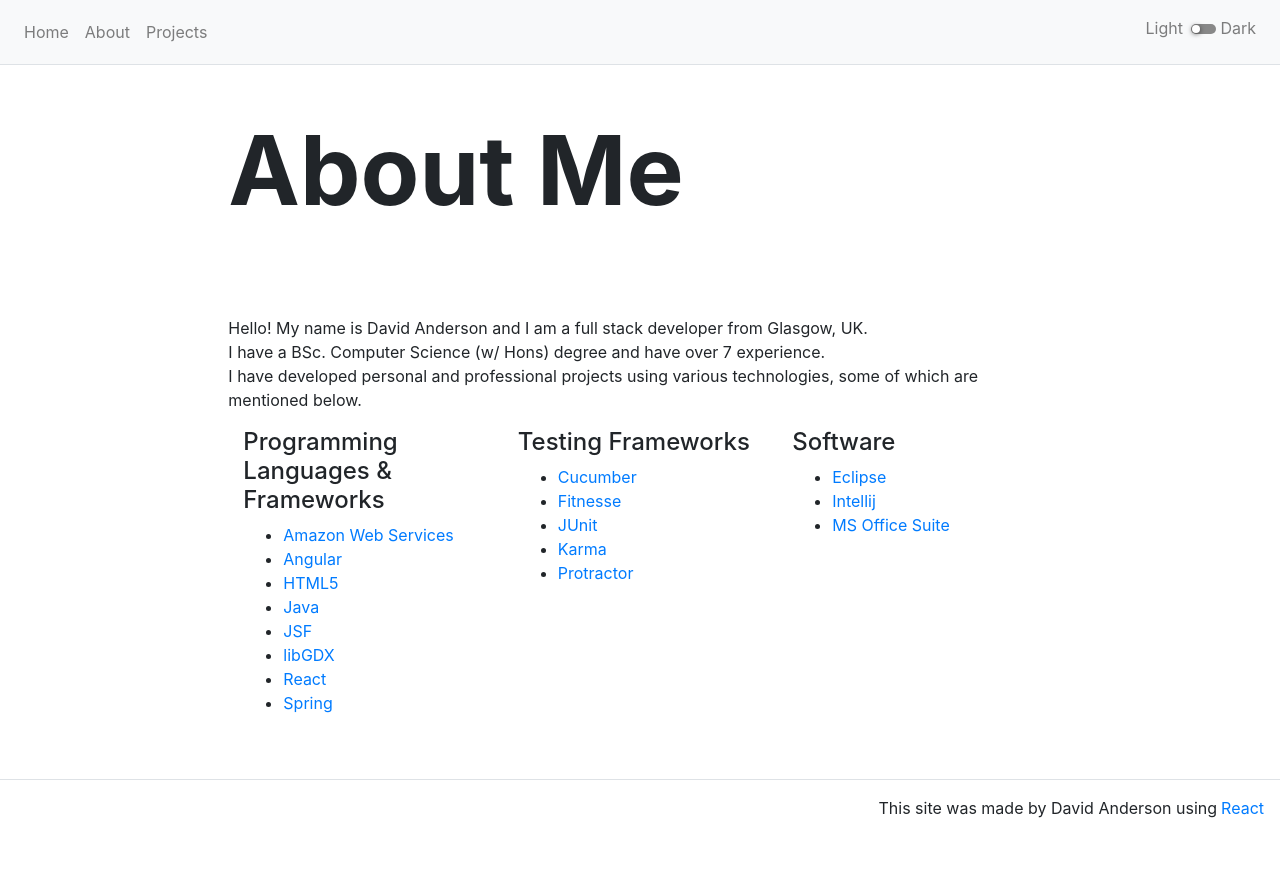
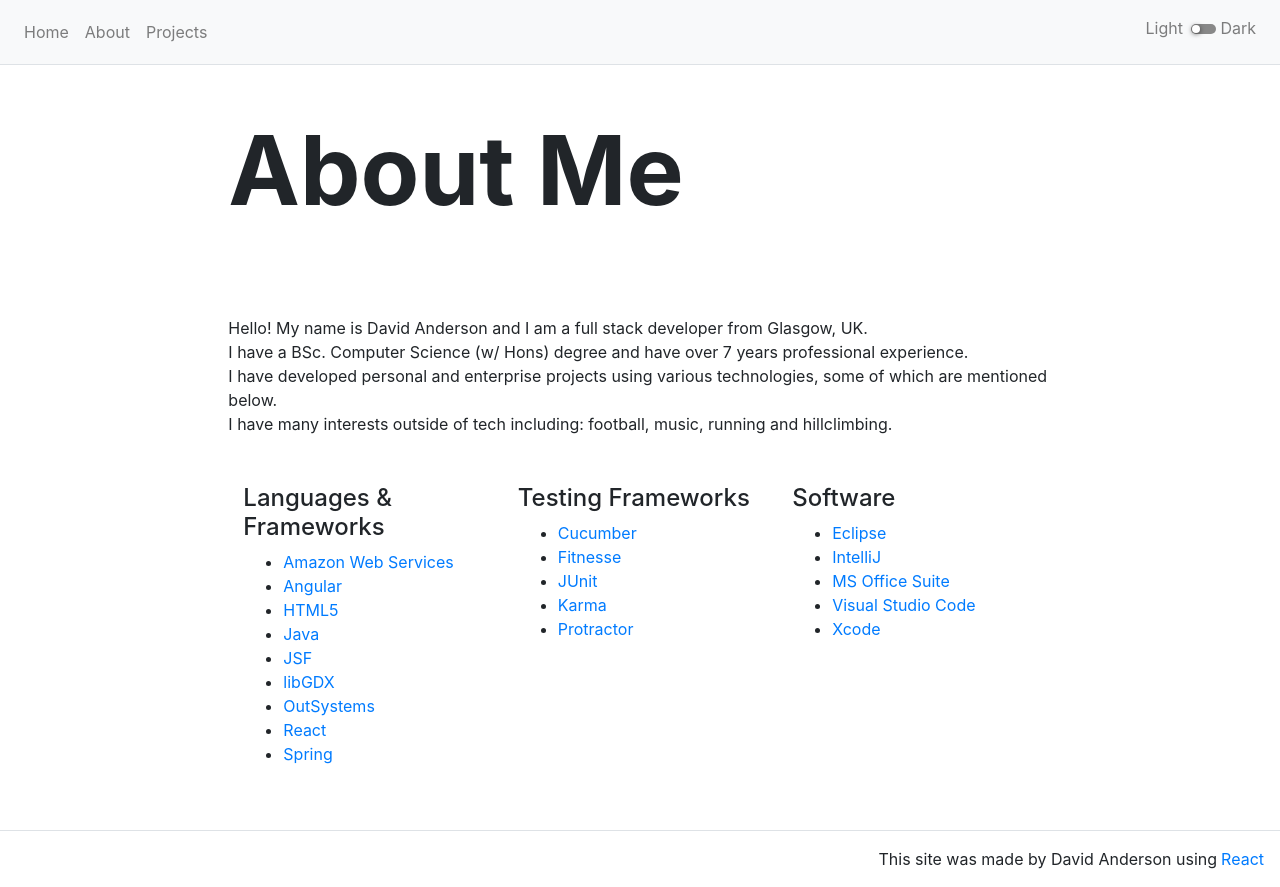
Before and after one commit to davidanderson281/portfolio-site, a React (Create React App) app: page /about in a window 1280 px wide. Before the commit the page ends 836 px from the top, so only its background shows below. Built offline with nearby package versions, Linux system fonts and the light colour scheme.

Commit message:
more tidyup

```diff
--- a/src/pages/AboutPage.js
+++ b/src/pages/AboutPage.js
@@ -9,12 +9,13 @@ function AboutPage(props) {
             <Hero title={props.title} />
             <Content>
                 Hello! My name is David Anderson and I am a full stack developer from Glasgow, UK.<br />
-                I have a BSc. Computer Science (w/ Hons) degree and have over {new Date().getFullYear() - 2014} experience.<br />
-                I have developed personal and professional projects using various technologies, some of which are mentioned below.
-                <Container className="pt-3">
+                I have a BSc. Computer Science (w/ Hons) degree and have over {new Date().getFullYear() - 2014} years professional experience.<br />
+                I have developed personal and enterprise projects using various technologies, some of which are mentioned below.<br />
+                I have many interests outside of tech including: football, music, running and hillclimbing.
+                <Container className="pt-5">
                     <Row>
                         <Col>
-                            <h4>Programming Languages & Frameworks</h4>
+                            <h4>Languages & Frameworks</h4>
                             <ul>
                                 <li><a href="https://aws.amazon.com/">Amazon Web Services</a></li>
                                 <li><a href="https://angular.io/">Angular</a></li>
@@ -22,6 +23,7 @@ function AboutPage(props) {
                                 <li><a href="https://www.oracle.com/uk/java/technologies/javase-downloads.html">Java</a></li>
                                 <li><a href="https://www.oracle.com/java/technologies/javaserverfaces.html">JSF</a></li>
                                 <li><a href="https://libgdx.com/">libGDX</a></li>
+                                <li><a href="https://www.outsystems.com/">OutSystems</a></li>
                                 <li><a href="https://reactjs.org/">React</a></li>
                                 <li><a href="https://spring.io/">Spring</a></li>
                             </ul>
@@ -39,9 +41,11 @@ function AboutPage(props) {
                         <Col>
                             <h4>Software</h4>
                             <ul>
-                                <li><a href="">Eclipse</a></li>
-                                <li><a href="">Intellij</a></li>
-                                <li><a href="">MS Office Suite</a></li>
+                                <li><a href="https://www.eclipse.org/ide/">Eclipse</a></li>
+                                <li><a href="https://www.jetbrains.com/idea/">IntelliJ</a></li>
+                                <li><a href="https://www.office.com/">MS Office Suite</a></li>
+                                <li><a href="https://code.visualstudio.com/">Visual Studio Code</a></li>
+                                <li><a href="https://developer.apple.com/xcode/">Xcode</a></li>
                             </ul>
                         </Col>
                     </Row>
--- a/src/pages/ProjectsPage.js
+++ b/src/pages/ProjectsPage.js
@@ -70,7 +70,7 @@ class ProjectsPage extends React.Component {
                 <Hero title={this.props.title} />
 
                 <Content>
-                    Below are some of my featured projects. You can find more of my most recent personal work on my <a href="https://github.com/davidanderson281">Github</a>
+                    Below are some of my featured projects. You can find more of my most recent personal work on my <a href="https://github.com/davidanderson281">Github</a>.
                 </Content>
             </div>
         );
```
